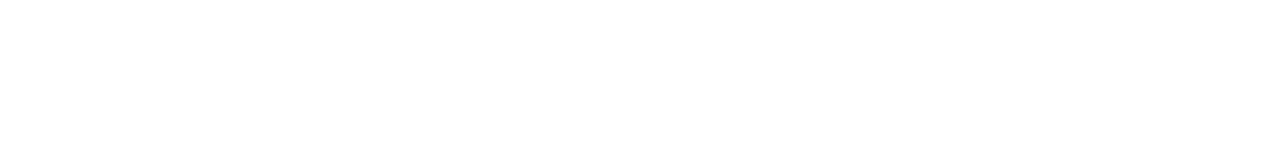
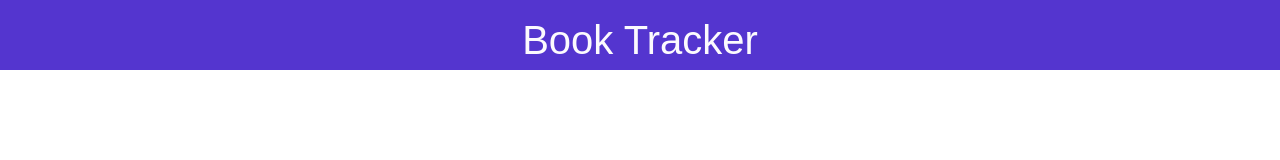
Before and after one commit to priyeshraj20/Book_tracker, a plain HTML site: page index.html in a window 1280 px wide. Drawn offline with Linux system fonts and the light colour scheme.

Commit message:
Added HTML and CSS for heading

```diff
--- a/index.html
+++ b/index.html
@@ -3,9 +3,13 @@
 <head>
     <meta charset="UTF-8">
     <meta name="viewport" content="width=device-width, initial-scale=1.0">
-    <title>Document</title>
+    <link href="https://fonts.googleapis.com/css2?family=Roboto&display=swap" rel="stylesheet">
+    <link rel="stylesheet" href="styles.css">
+    <title>Book Tracker</title>
 </head>
 <body>
+    <p id="main-heading">Book Tracker</p>
+    <div id="library"></div>
 
 </body>
 </html>
--- a/styles.css
+++ b/styles.css
@@ -0,0 +1,25 @@
+* {
+      margin: 0;
+      padding: 0;
+      box-sizing: border-box;
+      font-family: Arial, sans-serif;
+    }
+
+body, html {
+      height: 100%;
+    }
+body {
+    display: grid;
+
+  font-family: 'Roboto', sans-serif;
+}
+
+#main-heading {
+    background-color: #5435cf;
+    color: #fcfafe;
+    text-align: center;
+    width: 100%;
+    height: 70px;
+    font-size: 5vh;
+    padding-top: 18px;
+    }
```
